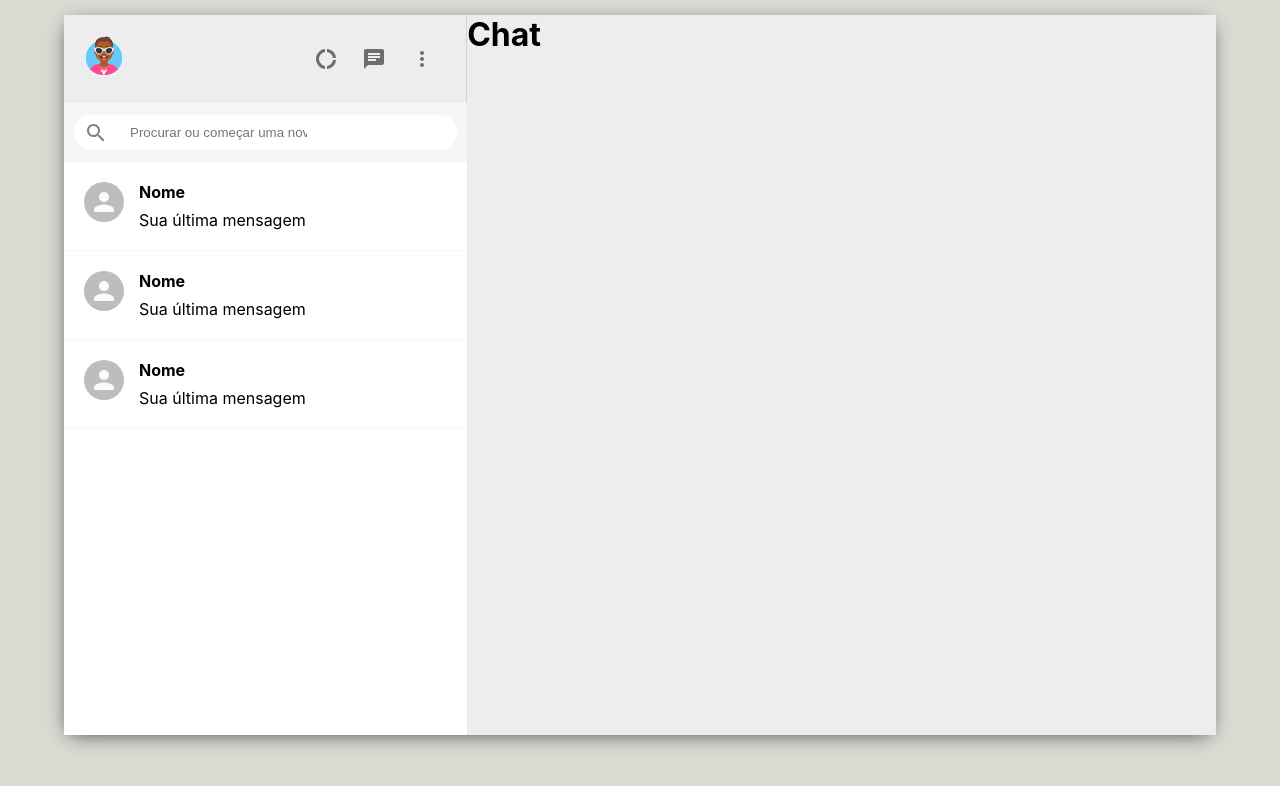
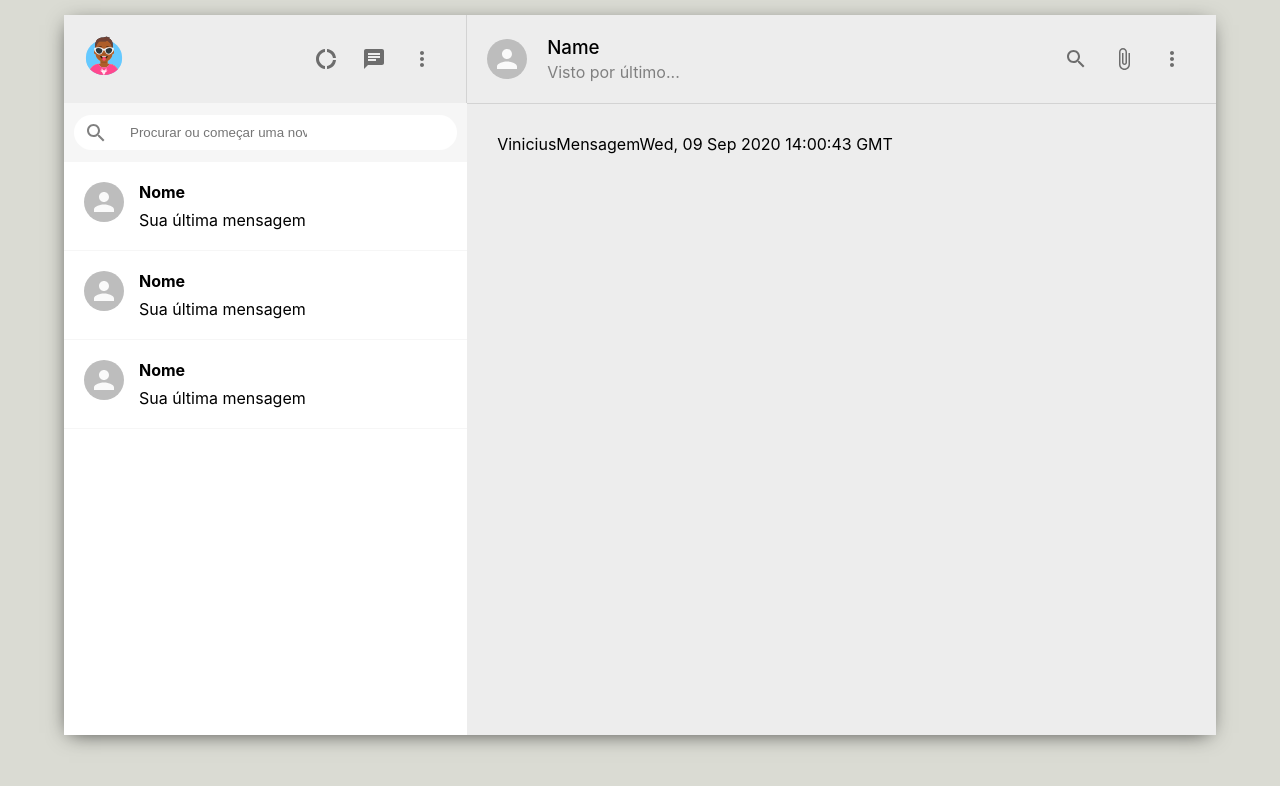
Before and after one commit to vbeloti/whatsapp-web, a React (Create React App) app: page / in a window 1280 px wide. Shown: the top 786 px of the page. Built offline with nearby package versions, Linux system fonts and the light colour scheme.

Commit message:
chore: update Chat style

```diff
--- a/src/components/Chat/index.tsx
+++ b/src/components/Chat/index.tsx
@@ -1,11 +1,45 @@
-import React from "react";
+import React from 'react';
+import SearchOutlinedIcon from '@material-ui/icons/SearchOutlined';
+import AttachFileIcon from '@material-ui/icons/AttachFile';
+import MoreVertIcon from '@material-ui/icons/MoreVert';
 
-import "./styles.css";
+import './styles.css';
+import { Avatar, IconButton } from '@material-ui/core';
 
 const Chat: React.FC = () => {
   return (
     <div className="chat">
-      <h1>Chat</h1>
+      <div className="chat__header">
+        <Avatar />
+
+        <div className="chat__headerInfo">
+          <h3>Name</h3>
+          <p>Visto por último...</p>
+        </div>
+
+        <div className="chat__headerRight">
+          <IconButton>
+            <SearchOutlinedIcon />
+          </IconButton>
+          <IconButton>
+            <AttachFileIcon />
+          </IconButton>
+          <IconButton>
+            <MoreVertIcon />
+          </IconButton>
+        </div>
+      </div>
+
+      <div className="chat__body">
+        <p>
+          <span className="chat__name">Vinicius</span>
+          Mensagem
+
+          <span className="chat__timestamp">
+            {new Date().toUTCString()}
+          </span>
+        </p>
+      </div>
     </div>
   );
 };
--- a/src/components/Chat/styles.css
+++ b/src/components/Chat/styles.css
@@ -1,5 +1,33 @@
 .chat {
-    display: flex;
-    flex-direction: column;
-    flex: 0.65;
+  display: flex;
+  flex-direction: column;
+  flex: 0.65;
 }
+
+.chat__header {
+  padding: 20px;
+  display: flex;
+  align-items: center;
+  border-bottom: 1px solid lightgray;
+}
+.chat__headerInfo {
+  flex: 1;
+  padding-left: 20px;
+}
+
+.chat__headerInfo > h3 {
+  margin-bottom: 3px;
+  font-weight: 500;
+}
+
+.chat__headerInfo > p {
+  color: gray;
+}
+
+.chat__body {
+  flex: 1;
+  background-repeat: repeat;
+  background-position: center;
+  padding: 30px;
+  overflow: auto;
+}
--- a/src/components/Sidebar/styles.css
+++ b/src/components/Sidebar/styles.css
@@ -47,5 +47,5 @@
 .sidebar__chats {
   flex: 1;
   background-color: white;
-  overflow-y: scroll;
+  overflow-y: auto;
 }
```
Also changed, not shown: src/assets/img/bg.png (added).
